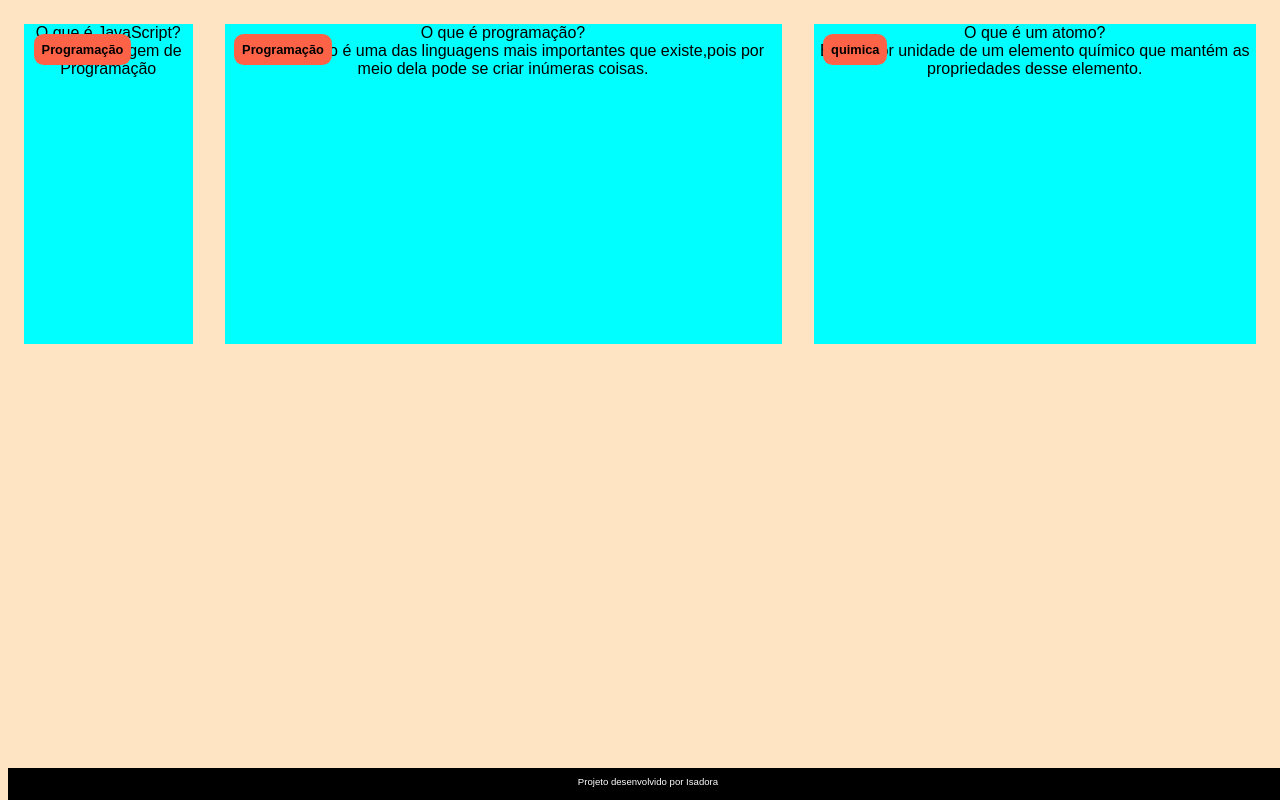
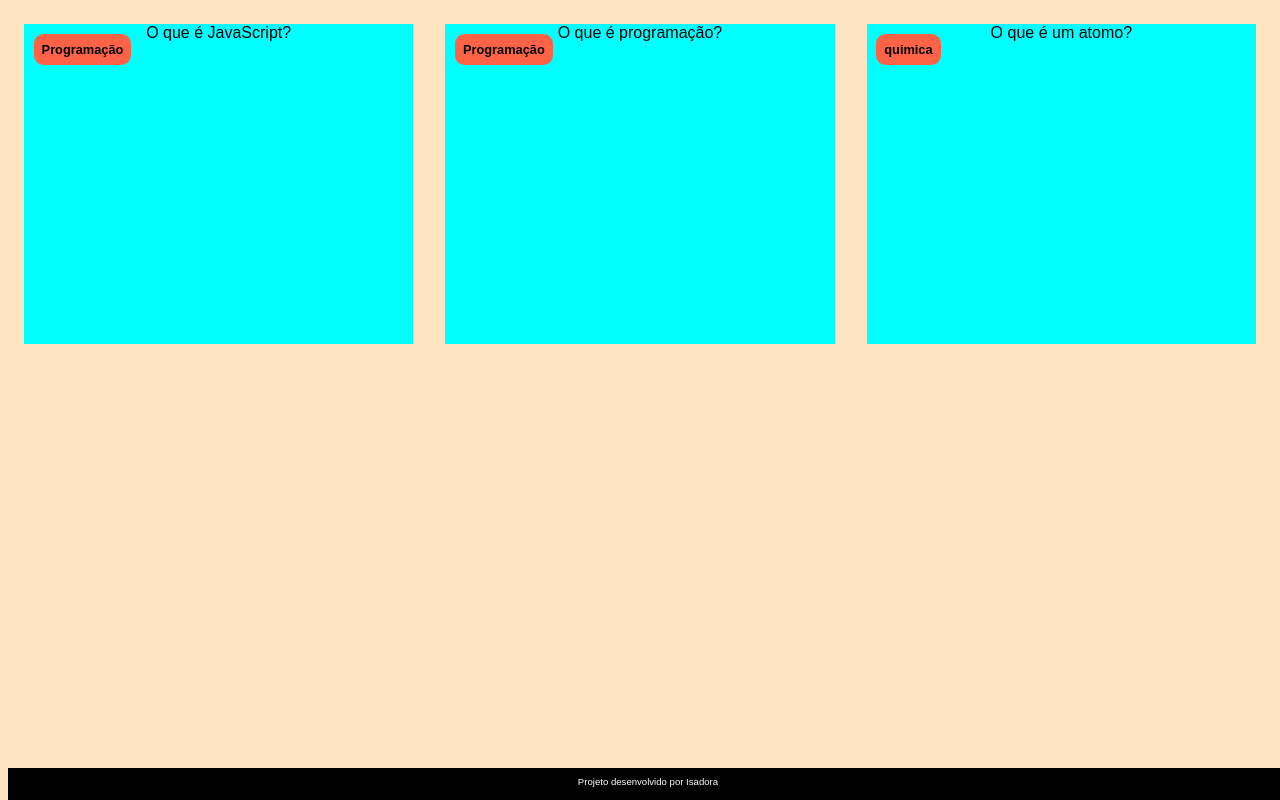
Before and after one commit to Isadean/flash-cards, a plain HTML site: page index.html in a window 1280 px wide. Drawn offline with Linux system fonts and the light colour scheme.

Commit message:
alteraçoes nos catões, tamanho,

```diff
--- a/assets/style.css
+++ b/assets/style.css
@@ -17,6 +17,8 @@ flex-basis: calc(33%-6rem);
 .cartao_conteudo{
     text-align: center;
     height: 100%;
+    transform-style: preserve-3d;
+    transition: transform 300ms ease-in-out;
 }
 
 
@@ -51,3 +53,20 @@ footer p {
     margin-top: 0.5rem;
 
 }
+
+/* rotacionar o cartão quando o mouse passa em cima*/
+
+.cartao:hover .cartao_conteudo{
+    transform: rotateY(180deg);
+}
+
+.resposta {
+    transform: rotateY(180deg);
+}
+
+.pergunta, .resposta{
+    backface-visibility: hidden;
+    position: absolute;
+    height: 100%;
+    width: 100%;
+}
```
